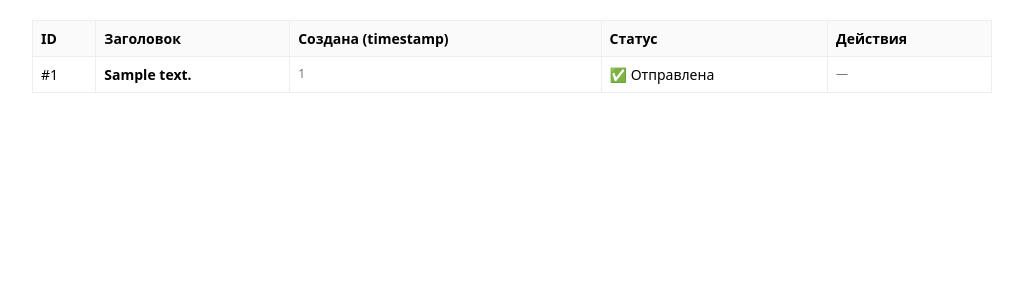
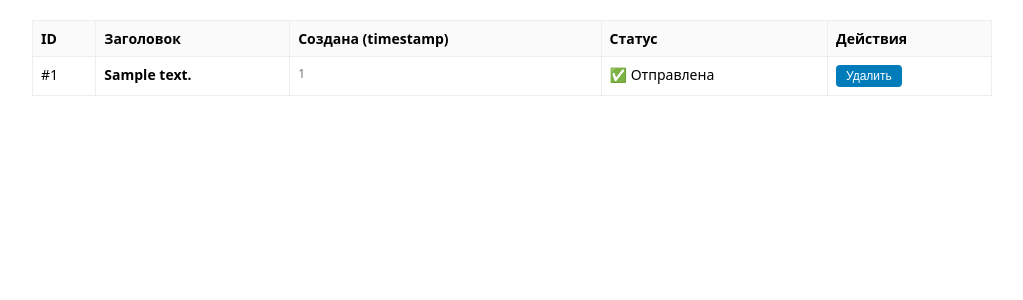
Before and after one commit to music-bingo-bot/kazoo-bot, a FastAPI app: page /admin_web/broadcasts in a window 1280 px wide. Shown: the part 88-388 px from the top of the page, without its empty margins (128-1151 px from the left). Run offline with FastAPI, Linux system fonts and the light colour scheme; the visitor is signed in with stand-in values (Sample User, id 1); tables that the repository leaves empty hold one stand-in row (values such as "Sample post"); parts of the project's set-up code (start-up, migrations or seed data) failed here and were passed over.

Commit message:
Update broadcasts_list.html

```diff
--- a/templates/broadcasts_list.html
+++ b/templates/broadcasts_list.html
@@ -31,6 +31,12 @@
     }
     .btn:first-child { margin-left: 0; }
     .btn:hover { background: #005a85; }
+
+    .btn-small {
+      padding: 4px 10px;
+      font-size: 12px;
+      margin-left: 0;
+    }
 
     table {
       width: 100%;
@@ -105,7 +111,13 @@
             ⏳ Создана
           {% endif %}
         </td>
-        <td class="muted">—</td>
+        <td>
+          <form method="post"
+                action="/admin_web/broadcasts/{{ id }}/delete"
+                onsubmit="return confirm('Удалить рассылку #{{ id }}?');">
+            <button type="submit" class="btn btn-small">Удалить</button>
+          </form>
+        </td>
       </tr>
     {% endfor %}
   </table>
```
